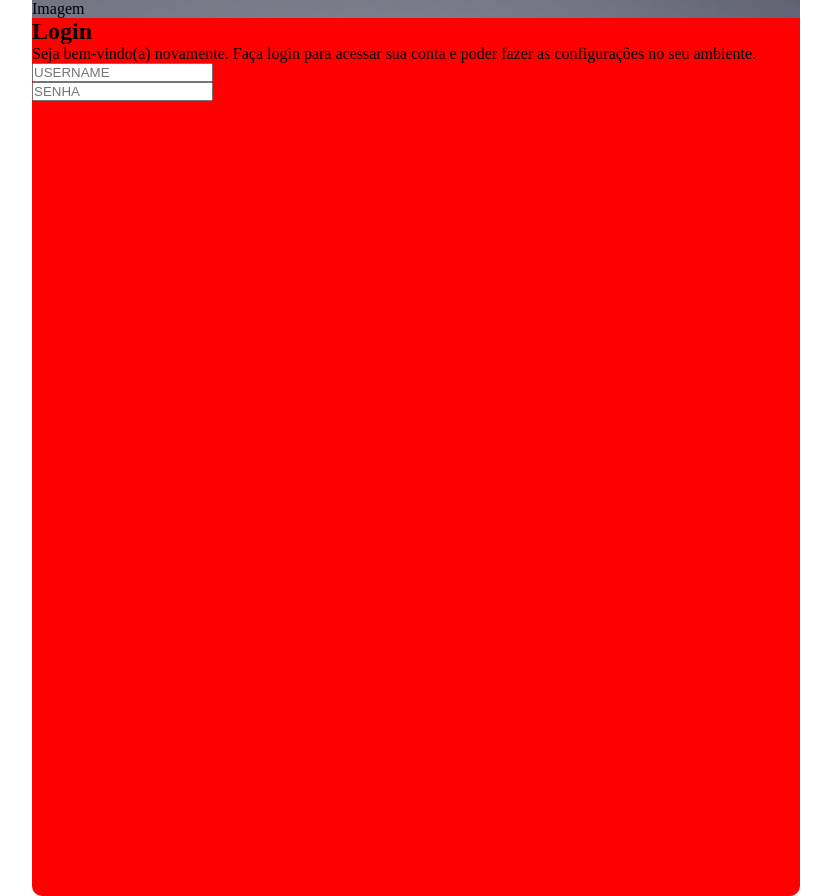
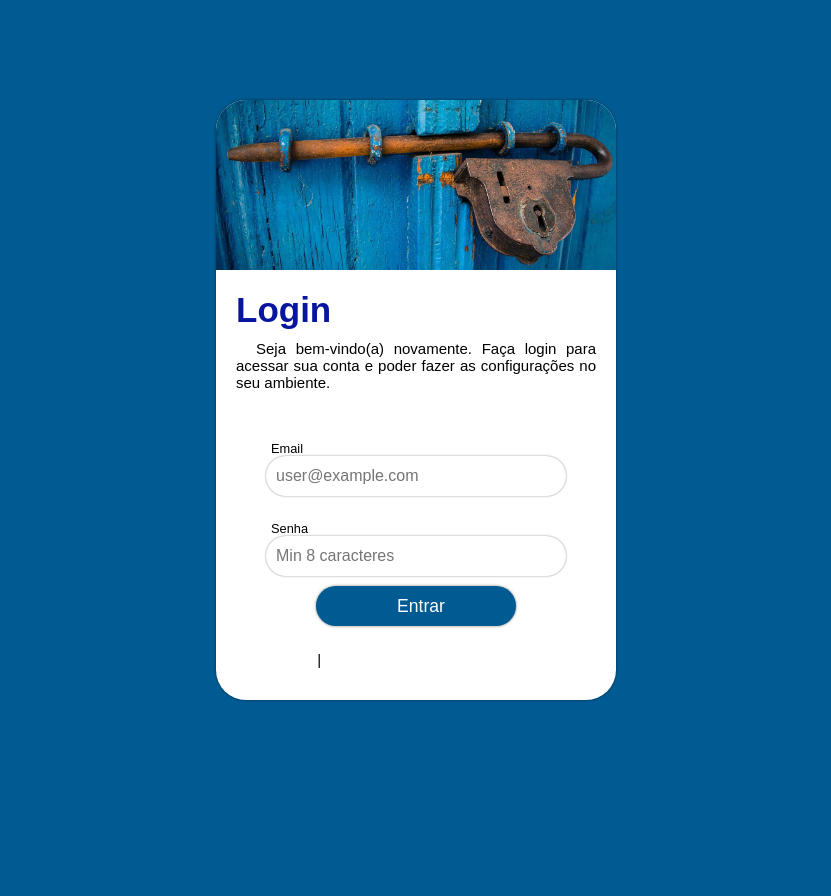
Before and after one commit to MatheusAmon12/projeto-login, a plain HTML site: page index.html in a window 1280 px wide. Shown: the whole page, without its empty margins (224-1055 px from the left). After the commit the page ends 800 px from the top, so only its background shows below. Drawn offline with Linux system fonts and the light colour scheme.

Commit message:
Editei o CSS

```diff
--- a/estilos/style.css
+++ b/estilos/style.css
@@ -3,22 +3,20 @@
 *{
     margin: 0px;
     padding: 0px;
+    box-sizing: border-box;
+    font-family: Arial, Helvetica, sans-serif;
 }
 
-main{
-    position: relative;
+section{
+    margin: auto;
+    box-shadow: 0px 0px 3px rgba(0, 0, 0, 0.5);
+    border-radius:30px;
+    background-color: white;
+    color: black;
+    width: 400px;
+    height: 600px;
+    position: absolute;
+    top: 50%;
+    left: 50%;
+    transform: translate(-50%, -50%);
 }
-section{
-    display: block;
-    margin: auto;
-    background-color: red;
-    width: 60vw;
-    height: 70vw;
-    border-radius: 10px;
-}
-
-div#imagem{
-    background: url('../imagens/fundo-login.jpg');
-    background-size: cover;
-    background-attachment: fixed;
-}
--- a/index.html
+++ b/index.html
@@ -7,24 +7,108 @@
     <link rel="stylesheet" href="estilos/style.css">
     <link rel="stylesheet" href="estilos/media-query.css">
     <title>Document</title>
+    <style>
+        body{
+            background-color: #005B92;
+        }
+        #imagem{
+            border-top-left-radius: 30px;
+            border-top-right-radius: 30px;
+            height: 170px;
+            background: url('imagens/fundo-login-2.jpg') center center;
+            background-size: cover;
+        }
+
+        div > h1{
+            padding: 20px 0px 0px 20px;
+            font-size: 35px;
+            color: #08159E;
+        }
+
+        div > p{
+            text-align: justify;
+            text-indent: 20px;
+            font-size: 15px;
+            padding: 10px 20px 0px 20px;
+        }
+
+        div > p > a{
+            text-decoration: none;
+            color: white;
+            font-size: 13px;
+        }
+
+        .link{
+            margin-top: 15px;
+            text-align: left;
+        }
+
+        form{
+            margin-top: 50px;
+        }
+        .etiqueta{
+            display: block;
+            margin-top: 25px;
+            margin-bottom: -15px;
+            padding-left: 55px;
+            font-size: 0.8em;
+        }
+
+        div input{
+            display: block;
+            margin: auto;
+            margin-top: 15px;
+            width: 300px;
+            height: 40px;
+            border-radius: 30px;
+            border: 0px;
+            box-shadow: 0px 0px 2px rgba(0, 0, 0, 0.5);
+            text-indent: 10px;
+            font-size: 1em;
+        }
+
+        #botao{
+            margin-top: 10px;
+            width: 200px;
+            font-size: 1.1em;
+            cursor: pointer;
+            box-shadow: 0px 0px 3px rgba(0, 0, 0, 0.5);
+            background-color: #005B92;
+            color: white;
+        }
+        #botao:hover{
+            background-color: #0895A8;
+            font-weight: bold;
+            text-decoration: underline;
+        }
+
+    </style>
 </head>
 <body>
     <main>
         <section id="login">
             <div id="imagem">
-                Imagem
+
             </div>
             <div id="formulario">
                 <h1>Login</h1>
                 <p>Seja bem-vindo(a) novamente. Faça login para acessar sua conta e poder fazer as configurações no seu ambiente.</p>
                 <form action="login.php" method="post">
                     <div>
-                        <input type="text" placeholder="USERNAME">
+                        <label for="iemail" class="etiqueta">Email</label>
+                        <input type="text" placeholder="user@example.com" id="iemail" required >
                     <div>
                     <div>
-                        <input type="text" placeholder="SENHA">
+                        <label for="isenha" class="etiqueta">Senha</label>
+                        <input type="text" placeholder="Min 8 caracteres" id="isenha" required minlength="8" maxlength="12">
+                    </div>
+                    <div>
+                        <input type="button" value="Entrar" id="botao">
                     </div>
                 </form>
+                <p class="link">
+                    <a href="#" >Cadastrar</a> | <a href="#"">Esqueci minha senha</a>
+                </p>
             </div>
         </section>
     </main>
```
Also changed, not shown: imagens/fundo-login-2.jpg (added), imagens/log-in-ge3d0c71ec_1280.png (added).
